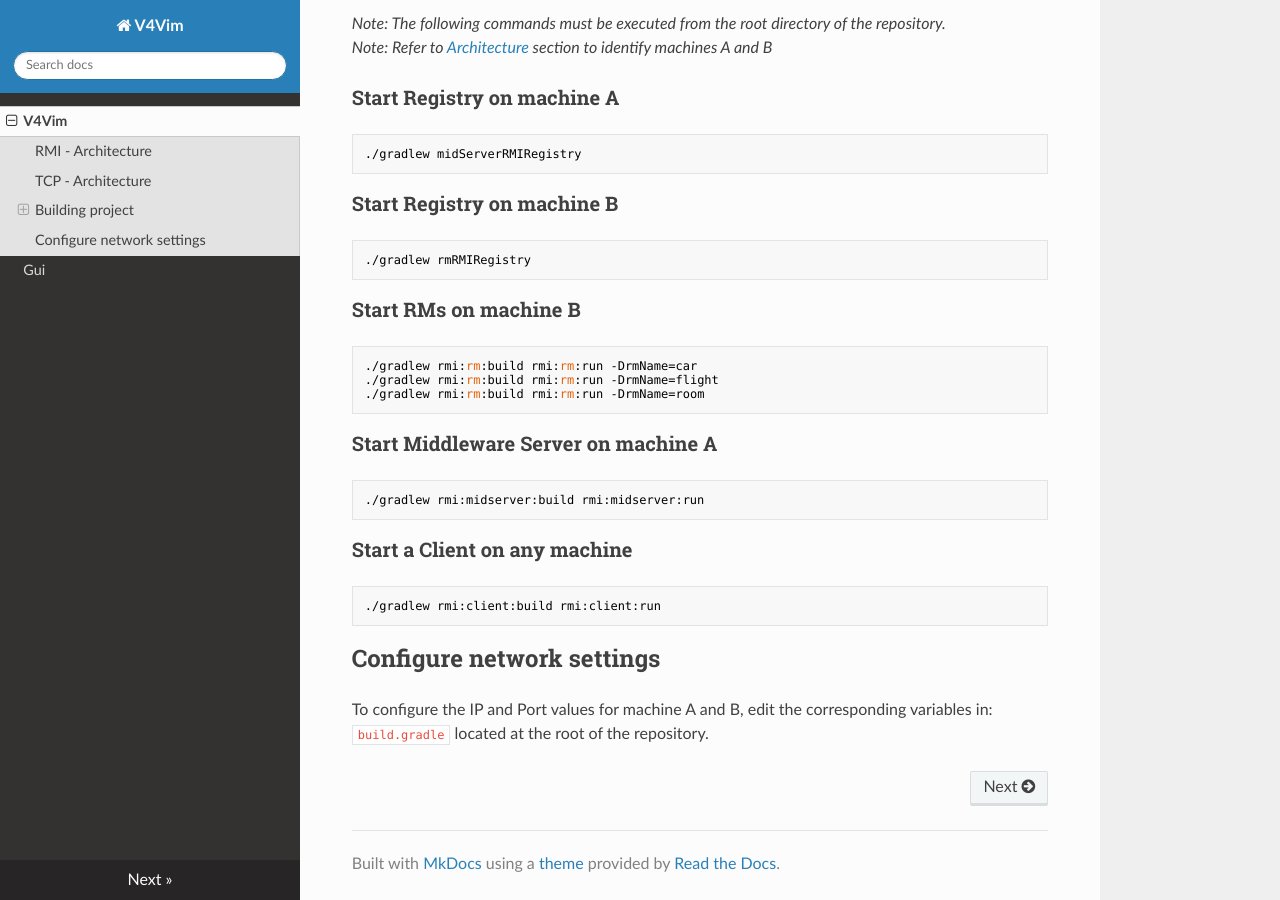
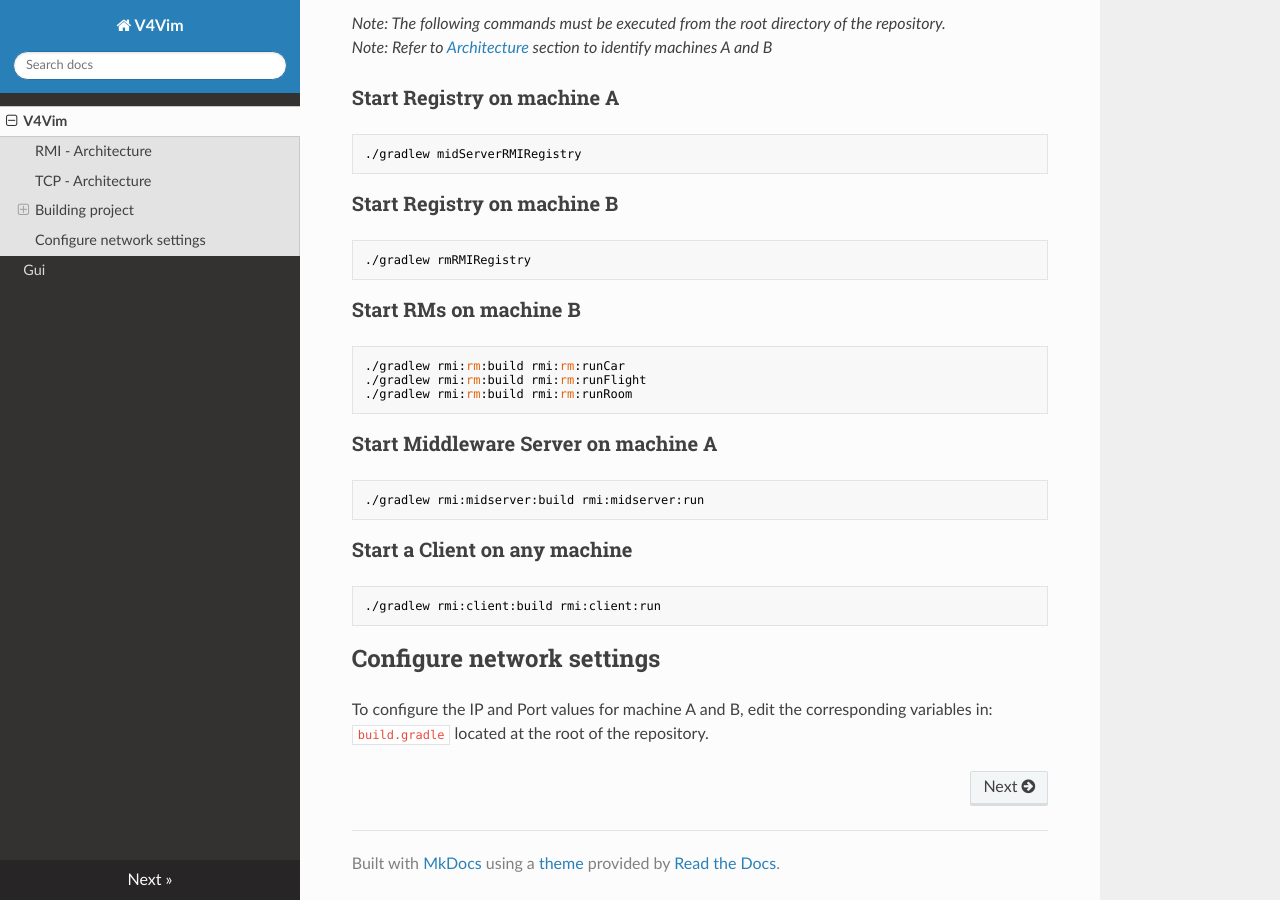
Before and after one commit to amirbawab/Distributed-Systems-project, an MkDocs documentation site: the page built from docs/index.md, in a window 1280 px wide and 900 px high, scrolled down 981 px. Built offline with MkDocs 1.6.1, drawn with Linux system fonts in a browser that asks for light colours; nearby versions of some CDN libraries.

Commit message:
Update gradle commands

````diff
--- a/docs/index.md
+++ b/docs/index.md
@@ -54,9 +54,9 @@ The project is composed of several Gradle sub-projects each of which can be star
 
 ### Start RMs on machine B
 ```
-./gradlew rmi:rm:build rmi:rm:run -DrmName=car
-./gradlew rmi:rm:build rmi:rm:run -DrmName=flight
-./gradlew rmi:rm:build rmi:rm:run -DrmName=room
+./gradlew rmi:rm:build rmi:rm:runCar
+./gradlew rmi:rm:build rmi:rm:runFlight
+./gradlew rmi:rm:build rmi:rm:runRoom
 ```
 
 ### Start Middleware Server on machine A
````
